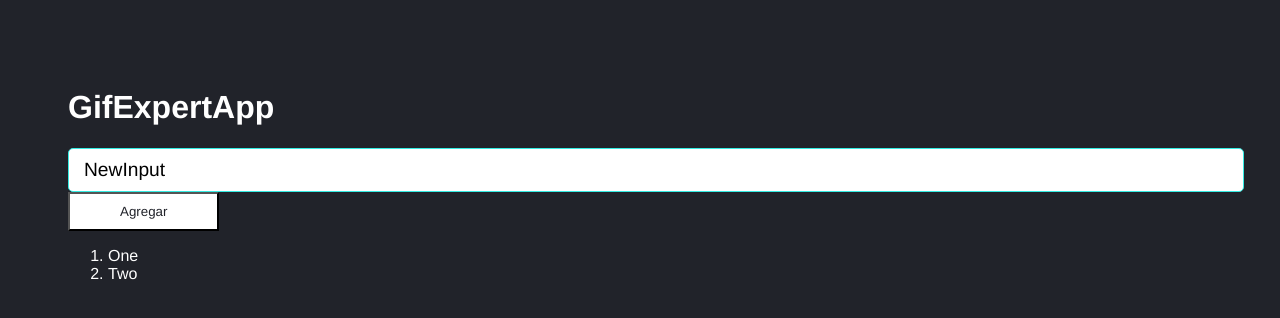
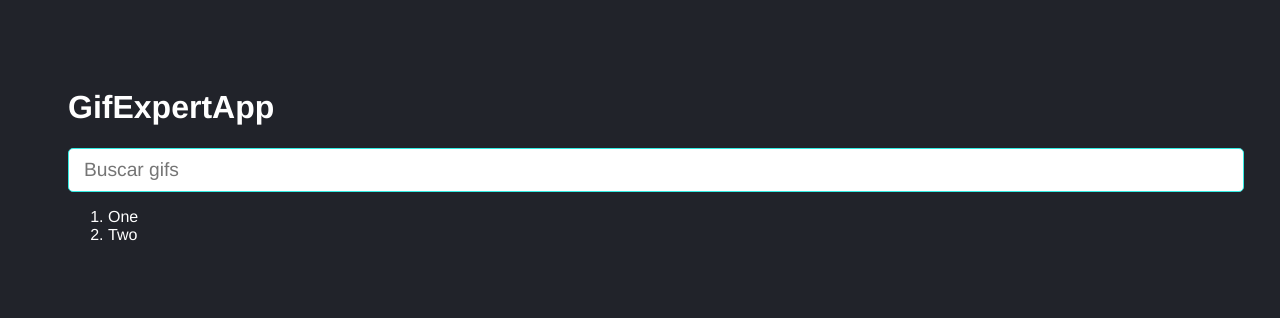
Before and after one commit to Joshipuedo/React-Intro-JavaScript, a React (Vite) app in the folder gif-expert-app/: page / in a window 1280 px wide. Shown: the top 318 px of the page. Built offline with nearby package versions, Linux system fonts and the light colour scheme.

Commit message:
change inputValue

```diff
--- a/gif-expert-app/src/GifExpertApp.jsx
+++ b/gif-expert-app/src/GifExpertApp.jsx
@@ -17,12 +17,10 @@
         <h1>GifExpertApp</h1>
 
         {/* Input */}
-        <AddCategory />
+        <AddCategory setCategories={ setCategories } />
 
         {/* Listado de GIFs */}
-        <button onClick={onAddCategory}>
-          Agregar
-        </button>
+
         <ol>
           { categories.map ( category => {
               return <li key={ category }> {category} </li>
--- a/gif-expert-app/src/components/AddCategory.jsx
+++ b/gif-expert-app/src/components/AddCategory.jsx
@@ -1,16 +1,21 @@
 import { useState } from "react"
 
-export const AddCategory = () => {
+export const AddCategory = ({ setCategories }) => {
 
-    const [ inputValue, setInputValue ] = useState('NewInput')
+    const [ inputValue, setInputValue ] = useState('')
 
     const onInputCange = ({ target }) => {
         setInputValue( target.value );
     }
 
     const onSubmit = ( event ) => {
-        event.preventDefault();
+        event.preventDefault()
 
+        if ( inputValue.trim().length <= 1 ) return;
+
+        setCategories( categories => [inputValue, ...categories])
+
+        setInputValue('')
     }
     return (
         <form onSubmit={ onSubmit }>
--- a/gif-expert-app/src/styles.css
+++ b/gif-expert-app/src/styles.css
@@ -17,14 +17,6 @@
     outline: none;
     padding: 10px 15px;
     width: 100%;
-  }
-
-  button {
-    background-color: white;
-    color:#21232a;
-    padding: 10px;
-    padding-left: 50px;
-    padding-right: 50px;
   }
 
   button:hover {
```
